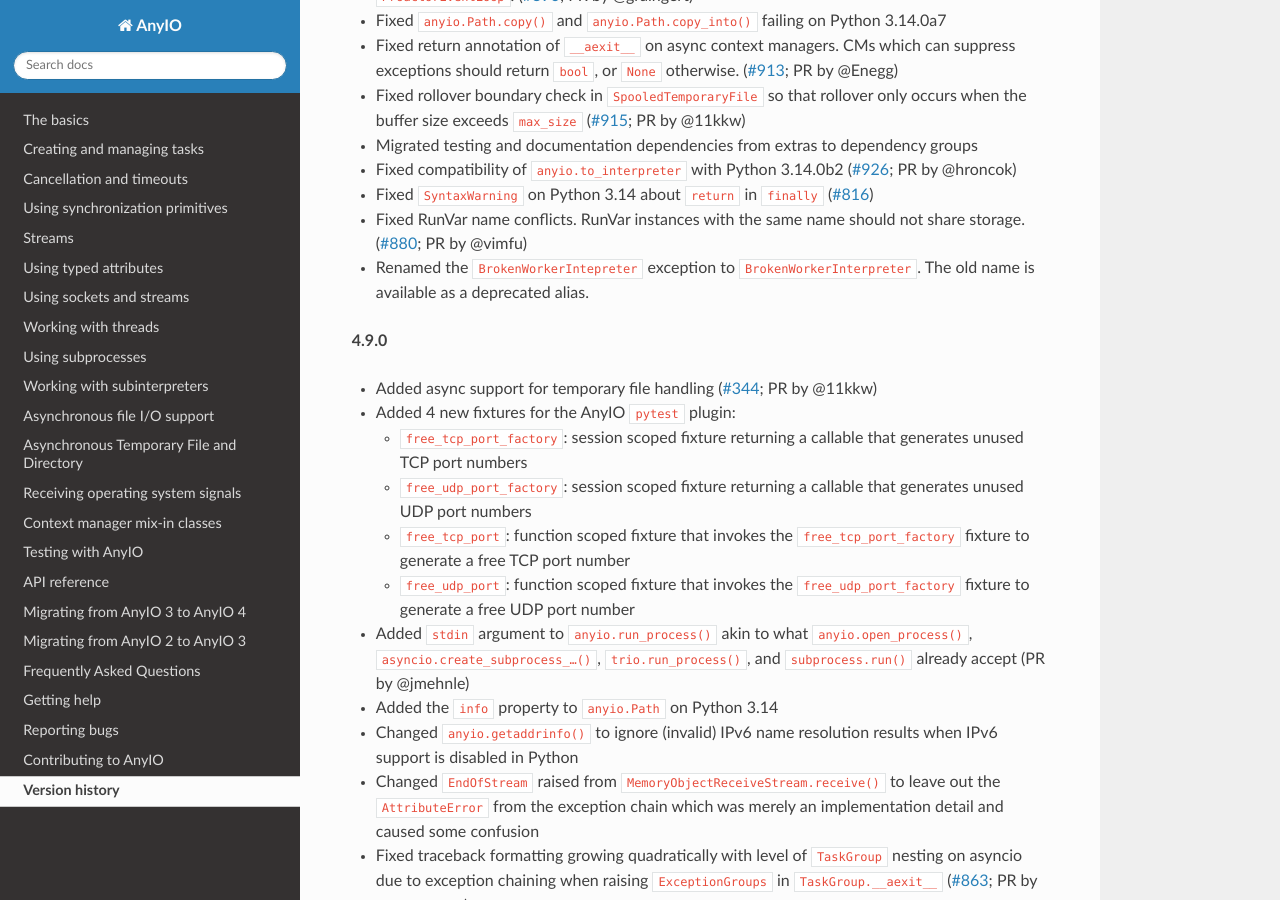
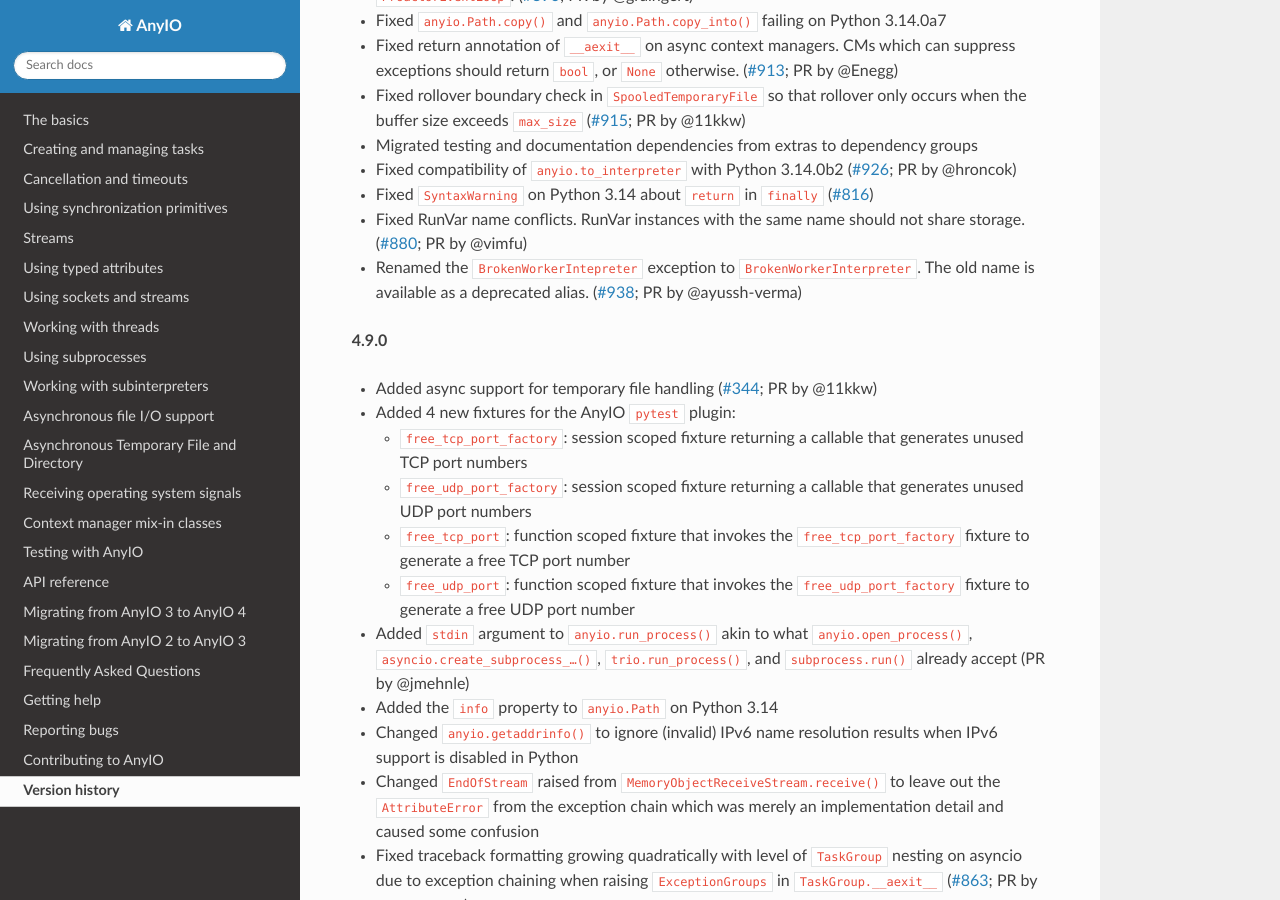
Before and after one commit to agronholm/anyio, a Sphinx documentation site: the page built from docs/versionhistory.rst, in a window 1280 px wide and 900 px high, scrolled down 691 px. Built offline with Sphinx 7.4.7 and the Read the Docs theme 3.1.0, drawn with Linux system fonts in a browser that asks for light colours; the version number could not be read and is left out.

Commit message:
Update versionhistory.rst

```diff
--- a/docs/versionhistory.rst
+++ b/docs/versionhistory.rst
@@ -43,6 +43,7 @@
   (`#880 <https://github.com/agronholm/anyio/issues/880>`_; PR by @vimfu)
 - Renamed the ``BrokenWorkerIntepreter`` exception to ``BrokenWorkerInterpreter``.
   The old name is available as a deprecated alias.
+  (`#938 <https://github.com/agronholm/anyio/pull/938>`_; PR by @ayussh-verma)
 
 **4.9.0**
 
```
